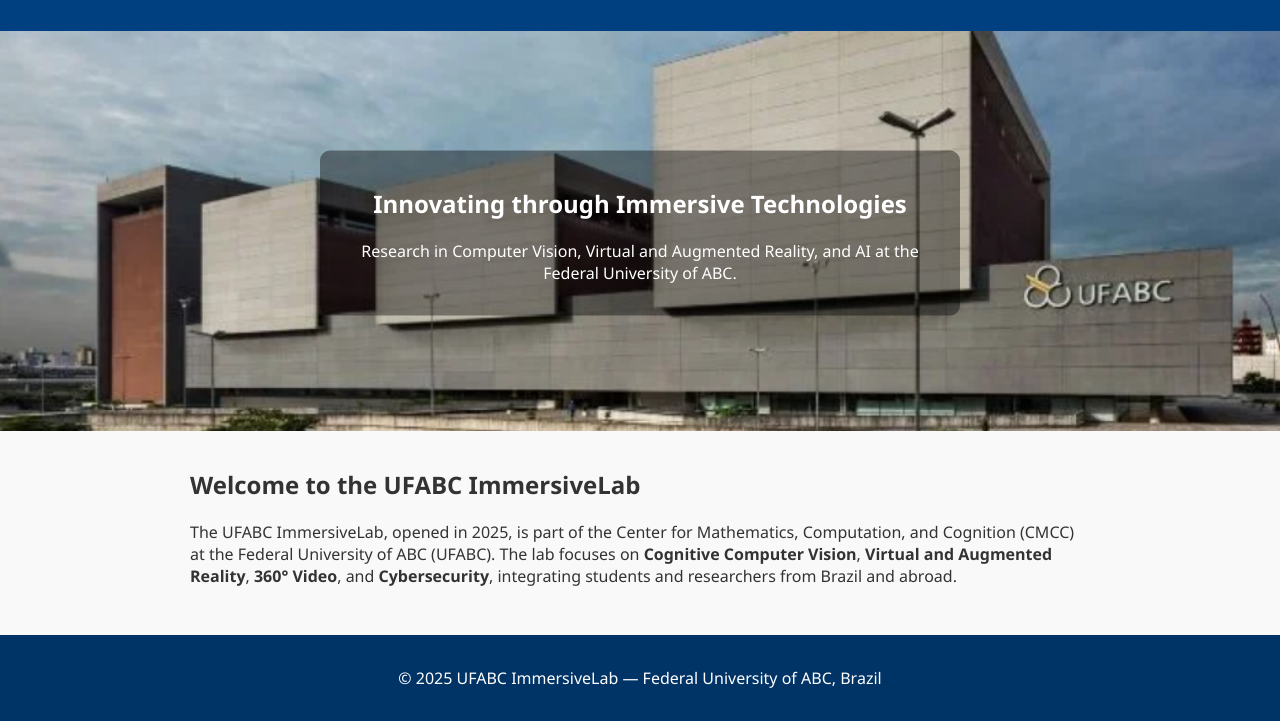
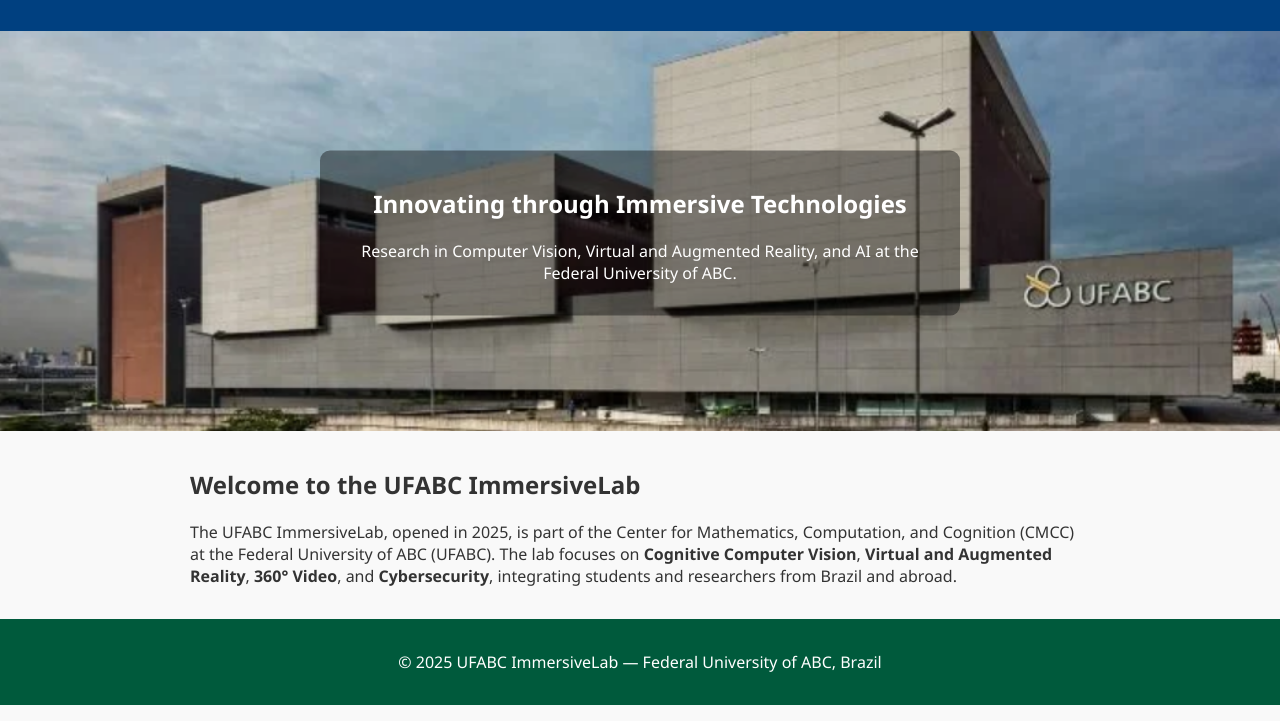
Before and after one commit to PauloSergioImmersiveScience/immersivelab, a plain HTML site: page index.html in a window 1280 px wide. Shown: the part 194-915 px from the top of the page. Drawn offline with Linux system fonts and the light colour scheme.

Commit message:
Update footer background color and margin

```diff
--- a/css/style.css
+++ b/css/style.css
@@ -73,9 +73,9 @@ section.content, section.intro {
 }
 
 footer {
-  background-color: #003366;
+  background-color: #005A3C;
   color: white;
   text-align: center;
   padding: 1em;
-  margin-top: 3em;
+  margin-top: 10px;
 }
```
